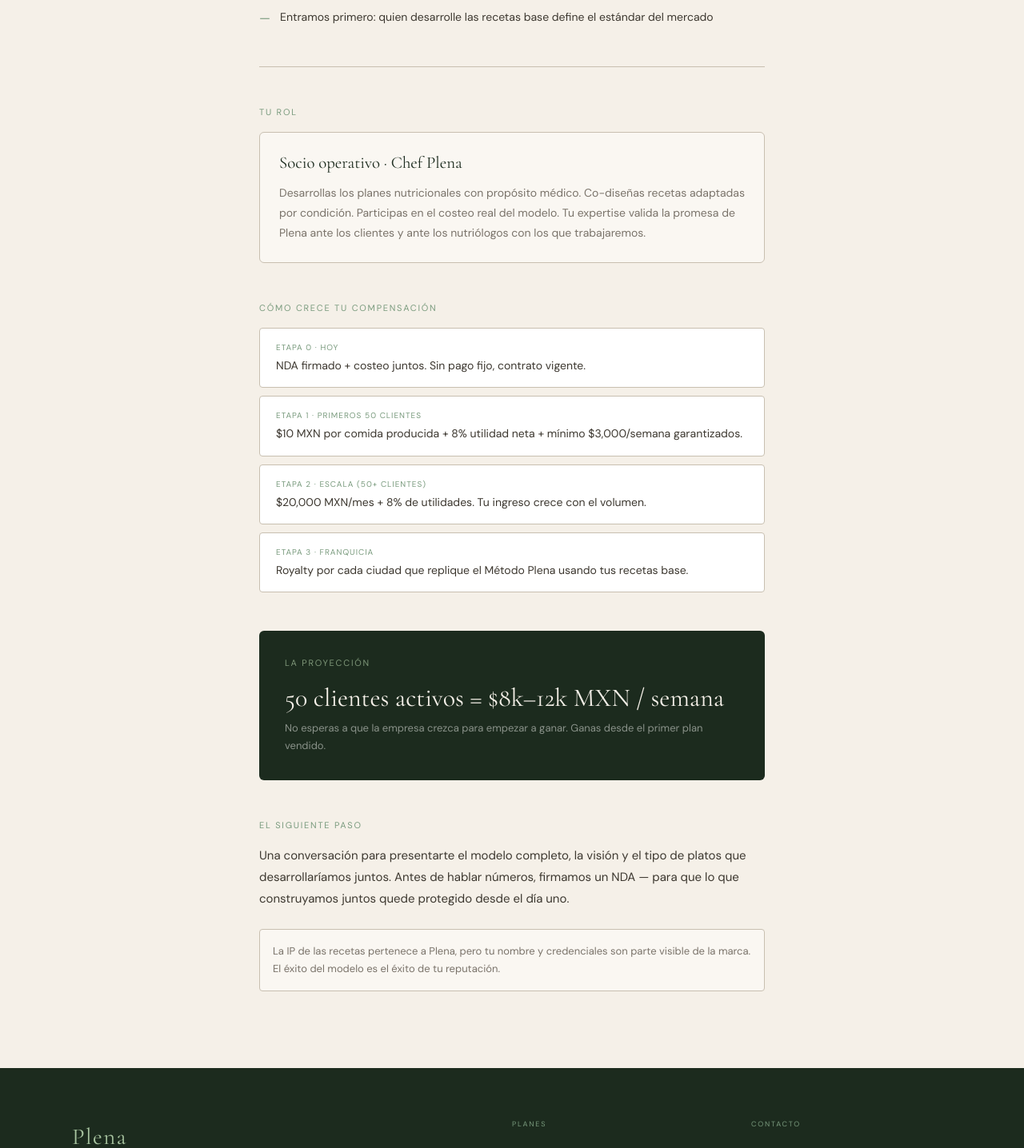
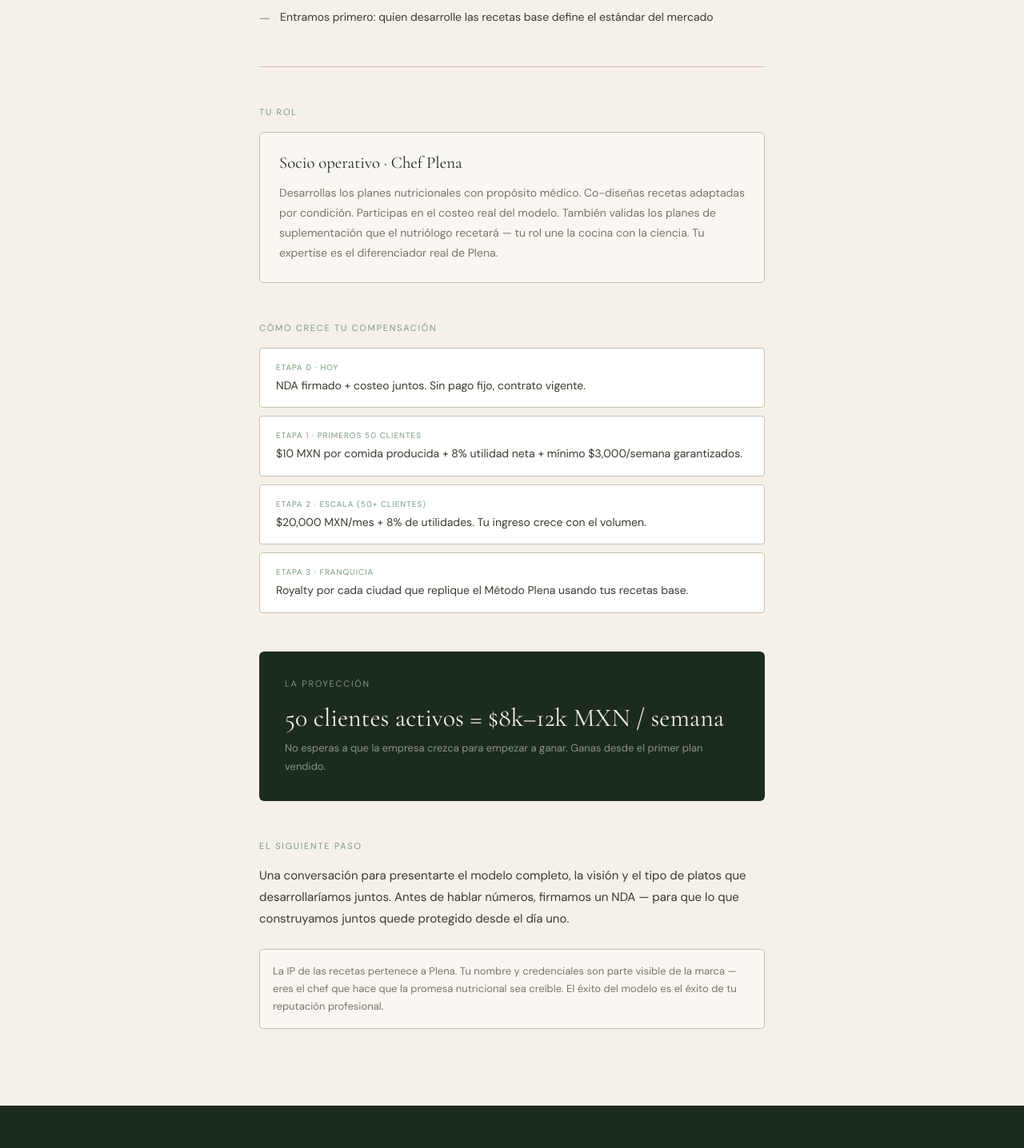
Before and after one commit to rahele95/plena, a Next.js app: page /pitch/alan in a window 1280 px wide. Shown: the part 578-2014 px from the top of the page at 80% size. Built offline with nearby package versions, Linux system fonts and the light colour scheme.

Commit message:
fix: pitch Alan — socio operativo (no co-fundador), suplementación en rol

```diff
--- a/app/pitch/alan/page.tsx
+++ b/app/pitch/alan/page.tsx
@@ -45,7 +45,7 @@
       <div style={{ background: g.ivory, border: `0.5px solid ${g.stone}`, borderRadius: "6px", padding: "1.5rem", marginBottom: "3rem" }}>
         <p style={{ fontFamily: g.serif, fontSize: "1.3rem", color: g.night, marginBottom: "12px", lineHeight: 1.3 }}>Socio operativo · Chef Plena</p>
         <p style={{ fontFamily: g.sans, fontSize: "14px", lineHeight: 1.8, color: g.ink3, margin: 0 }}>
-          Desarrollas los planes nutricionales con propósito médico. Co-diseñas recetas adaptadas por condición. Participas en el costeo real del modelo. Tu expertise valida la promesa de Plena ante los clientes y ante los nutriólogos con los que trabajaremos.
+          Desarrollas los planes nutricionales con propósito médico. Co-diseñas recetas adaptadas por condición. Participas en el costeo real del modelo. También validas los planes de suplementación que el nutriólogo recetará — tu rol une la cocina con la ciencia. Tu expertise es el diferenciador real de Plena.
         </p>
       </div>
 
@@ -80,7 +80,7 @@
       </p>
       <div style={{ padding: "1rem", background: g.ivory, border: `0.5px solid ${g.stone}`, borderRadius: "4px" }}>
         <p style={{ fontFamily: g.sans, fontSize: "13px", color: g.ink3, margin: 0, lineHeight: 1.7 }}>
-          La IP de las recetas pertenece a Plena, pero tu nombre y credenciales son parte visible de la marca. El éxito del modelo es el éxito de tu reputación.
+          La IP de las recetas pertenece a Plena. Tu nombre y credenciales son parte visible de la marca — eres el chef que hace que la promesa nutricional sea creíble. El éxito del modelo es el éxito de tu reputación profesional.
         </p>
       </div>
     </div>
```
